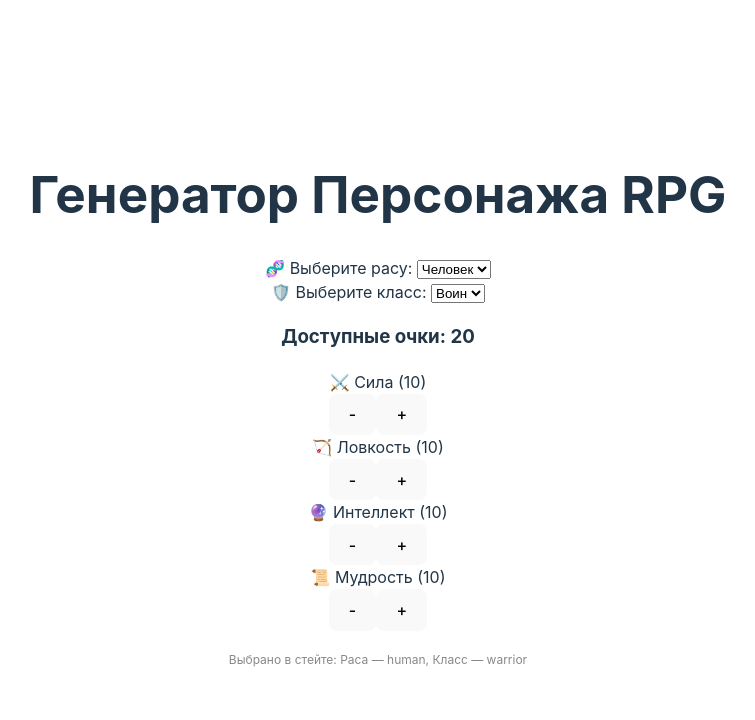
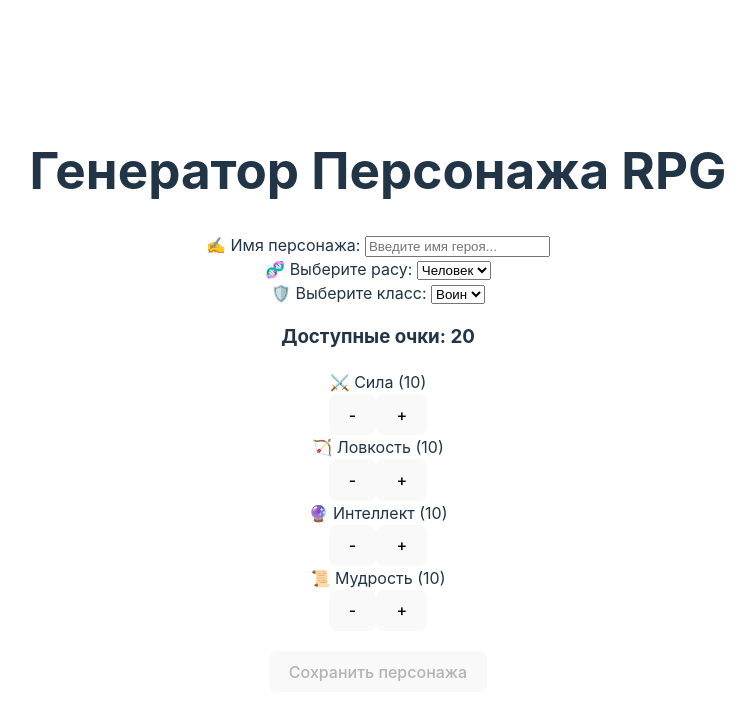
Before and after one commit to Heimtar/rpg-character-manager, a React (Vite) app: page / in a window 1280 px wide. Shown: the top 720 px of the page, without its empty margins (262-1017 px from the left). Built offline with nearby package versions, Linux system fonts and the light colour scheme.

Commit message:
feat(form): add character name input and submit button with form validation

```diff
--- a/src/App.jsx
+++ b/src/App.jsx
@@ -1,11 +1,11 @@
-import { useState } from 'react';
-import { initialCharacterState } from './initialState';
-import './App.css';
+import { useState } from "react";
+import { initialCharacterState } from "./initialState";
+import "./App.css";
 
 function App() {
   const [character, setCharacter] = useState(initialCharacterState);
 
-  // Функция для изменения характеристик (осталась прежней)
+  // Изменение характеристик (без изменений)
   const changeStat = (statName, amount) => {
     if (amount === 1 && character.availablePoints === 0) return;
     if (amount === -1 && character.stats[statName] === 10) return;
@@ -20,12 +20,23 @@ function App() {
     }));
   };
 
-  // Новая функция для обработки изменений в простых полях (Раса, Класс)
+  // Универсальный обработчик для имени, расы и класса (теперь обрабатывает и текст)
   const handleInputChange = (fieldName, value) => {
     setCharacter((prev) => ({
       ...prev,
-      [fieldName]: value, // динамически меняем либо 'race', либо 'class'
+      [fieldName]: value,
     }));
+  };
+
+  // Валидация: проверяем, заполнено ли имя и распределены ли все очки (осталось 0)
+  const isFormInvalid =
+    character.name.trim() === "" || character.availablePoints > 0;
+
+  // Функция имитации сохранения (пока просто выводим в консоль)
+  const handleSave = () => {
+    if (isFormInvalid) return; // дополнительная защита
+    console.log("Персонаж успешно создан и готов к сохранению:", character);
+    alert(`Персонаж ${character.name} успешно создан!`);
   };
 
   return (
@@ -33,15 +44,26 @@ function App() {
       <h1>Генератор Персонажа RPG</h1>
 
       <div className="creator-card">
+        {/* НОВЫЙ БЛОК: Ввод имени */}
+        <div className="form-group name-group">
+          <label htmlFor="char-name">✍️ Имя персонажа: </label>
+          <input
+            id="char-name"
+            type="text"
+            placeholder="Введите имя героя..."
+            value={character.name}
+            onChange={(e) => handleInputChange("name", e.target.value)}
+          />
+        </div>
 
-        {/* НОВЫЙ БЛОК: Выбор Расы и Класса */}
+        {/* Выбор Расы и Класса */}
         <div className="dropdowns-container">
           <div className="form-group">
             <label htmlFor="race-select">🧬 Выберите расу: </label>
             <select
               id="race-select"
               value={character.race}
-              onChange={(e) => handleInputChange('race', e.target.value)}
+              onChange={(e) => handleInputChange("race", e.target.value)}
             >
               <option value="human">Человек</option>
               <option value="elf">Эльф</option>
@@ -55,7 +77,7 @@ function App() {
             <select
               id="class-select"
               value={character.class}
-              onChange={(e) => handleInputChange('class', e.target.value)}
+              onChange={(e) => handleInputChange("class", e.target.value)}
             >
               <option value="warrior">Воин</option>
               <option value="mage">Маг</option>
@@ -74,10 +96,10 @@ function App() {
           {Object.keys(character.stats).map((stat) => (
             <div key={stat} className="stat-row">
               <span className="stat-label">
-                {stat === 'strength' && '⚔️ Сила'}
-                {stat === 'agility' && '🏹 Ловкость'}
-                {stat === 'intelligence' && '🔮 Интеллект'}
-                {stat === 'wisdom' && '📜 Мудрость'}
+                {stat === "strength" && "⚔️ Сила"}
+                {stat === "agility" && "🏹 Ловкость"}
+                {stat === "intelligence" && "🔮 Интеллект"}
+                {stat === "wisdom" && "📜 Мудрость"}
                 {` (${character.stats[stat]})`}
               </span>
 
@@ -89,11 +111,16 @@ function App() {
           ))}
         </div>
 
-        {/* Временный дебаг-блок, чтобы видеть, что стейт меняется */}
-        <div className="debug-preview" style={{ marginTop: '20px', fontSize: '12px', color: '#888' }}>
-          Выбрано в стейте: Раса — {character.race}, Класс — {character.class}
+        {/* НОВАЯ КНОПКА: Сохранение персонажа */}
+        <div className="actions-container" style={{ marginTop: "20px" }}>
+          <button
+            onClick={handleSave}
+            disabled={isFormInvalid}
+            className="save-button"
+          >
+            Сохранить персонажа
+          </button>
         </div>
-
       </div>
     </div>
   );
```
